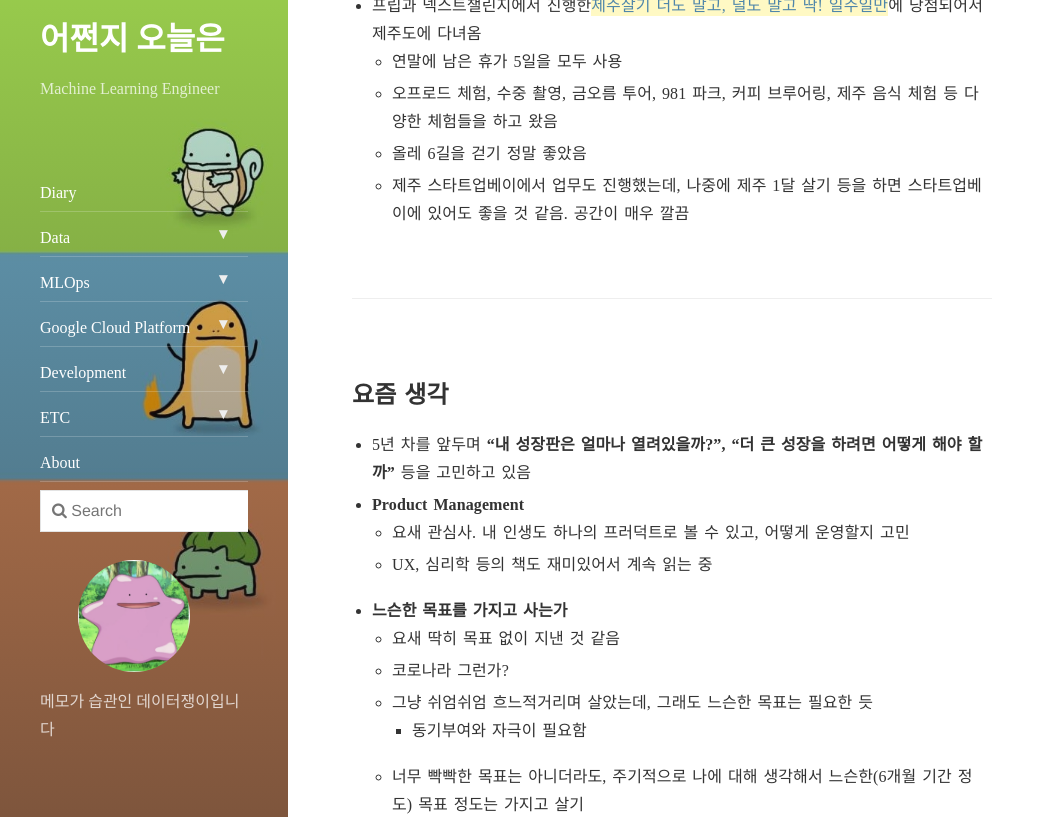
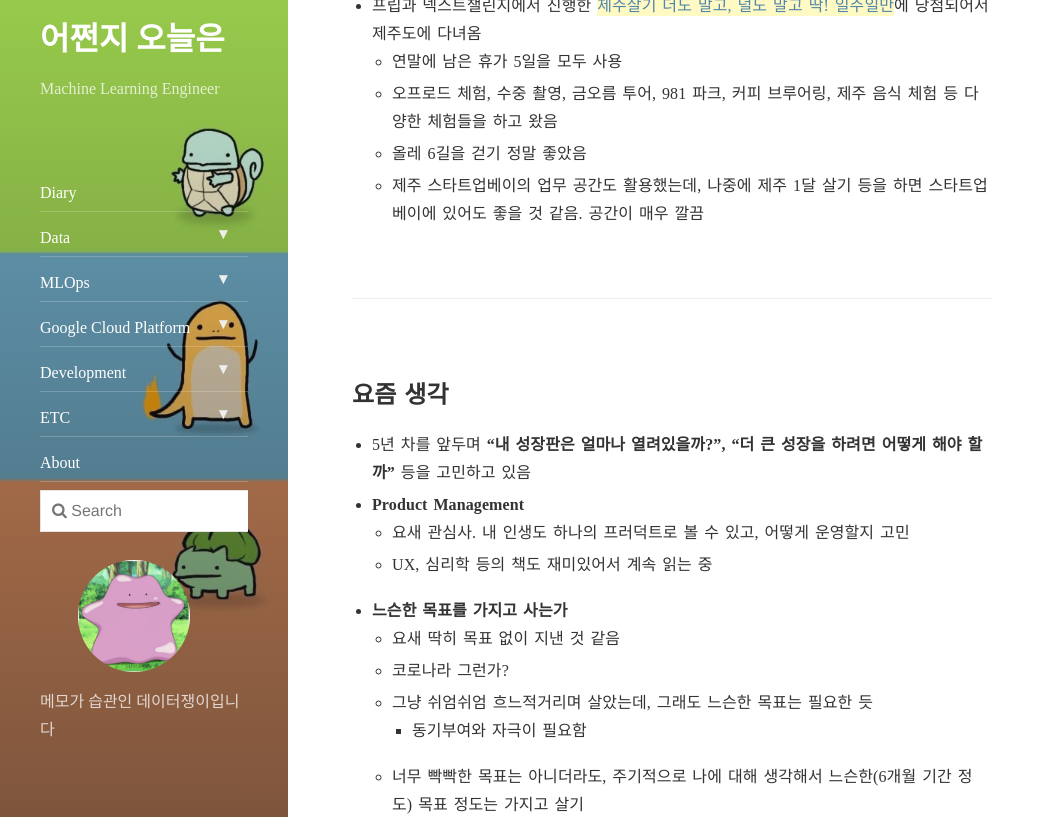
Before and after one commit to JaeHyeokLee/zzsza.github.io, a Jekyll site: the page built from _posts/2020-12-27-2020-retrospect.md, in a window 1280 px wide and 900 px high, scrolled down 9457 px, cut to the strip 83-900 px from the top of the window. Shown: the whole strip, without its empty margins (0-1050 px from the left). Built offline with Jekyll 4.4.1, drawn with Linux system fonts in a browser that asks for light colours; nearby versions of some CDN libraries; comment, search, counter and statistics services are not loaded.

Commit message:
[modify] contents

```diff
--- a/_posts/2020-12-27-2020-retrospect.md
+++ b/_posts/2020-12-27-2020-retrospect.md
@@ -264,11 +264,11 @@ comments: true
 <img src="https://www.dropbox.com/s/9s0mz6jf9oiodfo/%EC%8A%A4%ED%81%AC%EB%A6%B0%EC%83%B7%202020-12-27%20%EC%98%A4%ED%9B%84%205.44.43.jpeg?raw=1" widht="400" height="400">
 </center>
 
-- 프립과 넥스트챌린지에서 진행한[제주살기 더도 말고, 덜도 말고 딱! 일주일만](https://www.frip.co.kr/products/143678)에 당첨되어서 제주도에 다녀옴
+- 프립과 넥스트챌린지에서 진행한 [제주살기 더도 말고, 덜도 말고 딱! 일주일만](https://www.frip.co.kr/products/143678)에 당첨되어서 제주도에 다녀옴
 	- 연말에 남은 휴가 5일을 모두 사용
 	- 오프로드 체험, 수중 촬영, 금오름 투어, 981 파크, 커피 브루어링, 제주 음식 체험 등 다양한 체험들을 하고 왔음
 	- 올레 6길을 걷기 정말 좋았음
-	- 제주 스타트업베이에서 업무도 진행했는데, 나중에 제주 1달 살기 등을 하면 스타트업베이에 있어도 좋을 것 같음. 공간이 매우 깔끔
+	- 제주 스타트업베이의 업무 공간도 활용했는데, 나중에 제주 1달 살기 등을 하면 스타트업베이에 있어도 좋을 것 같음. 공간이 매우 깔끔
 
 
 
```
